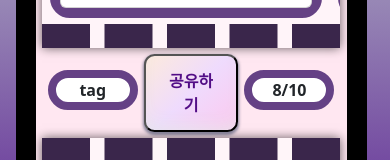
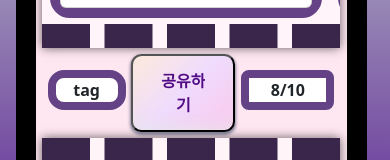
Before and after one commit to krafton-jungle-5th/shakesPT, a React (Create React App) app in the folder shakespt-front/: page / in a window 390 px wide. Shown: the part 617-777 px from the top of the page. Built offline with nearby package versions, Linux system fonts and the light colour scheme.

Commit message:
style:반응형 고려하여 px를 최대한 rem이나 %로 변경

```diff
--- a/shakespt-front/src/css/InnerContainer.css
+++ b/shakespt-front/src/css/InnerContainer.css
@@ -79,7 +79,7 @@
 
 .card-style {
     border-radius: 20px;
-    border: solid #654184 10px;
+    border: solid var(--default-btn-color) 10px;
 }
 
 .card-image {
@@ -127,8 +127,8 @@ margin-right: 2%;}
 }
 .border-tag {
     background-color: white;
-    border-radius: 20px;
-    width: 100px;
+    border-radius: 0.5rem;
+    width:6rem;
     border: var(--default-btn-color) solid 0.5rem;
     font-weight: bold;
     margin-right: 2%;
@@ -192,8 +192,8 @@ background-color: #FFB300;
 .story-tag{
     text-align: center;
     background-color: white;
-    border-radius: 20px;
-    width: 100px;
+    border-radius: 1.0rem;
+    width: 5rem;
     border: var(--default-btn-color) solid 0.5rem;
     font-weight: bold;
     margin-right: 2%;
```
